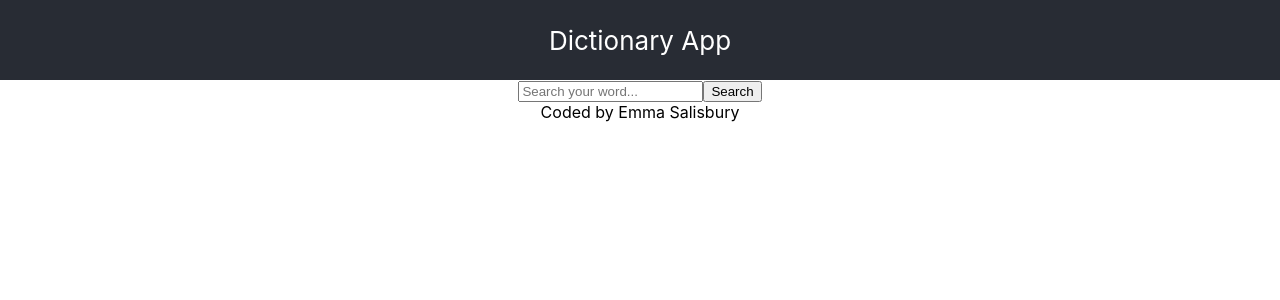
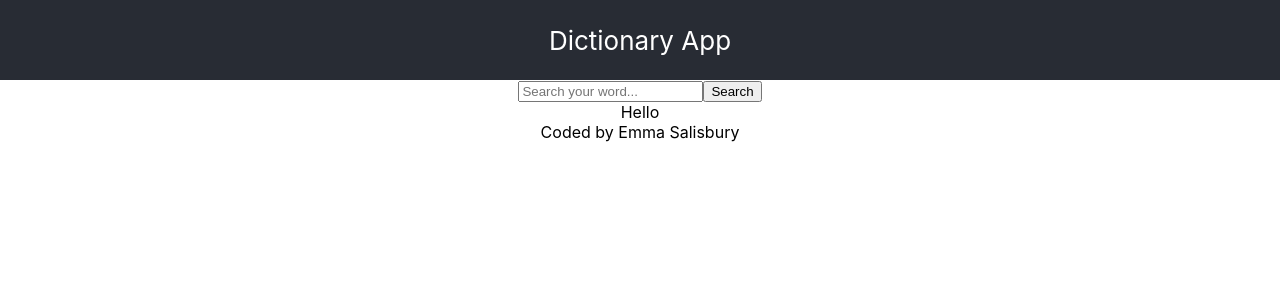
Before and after one commit to emmagsal/dictionary-react-app, a React (Create React App) app: page / in a window 1280 px wide. Shown: the top 300 px of the page. Built offline with nearby package versions, Linux system fonts and the light colour scheme.

Commit message:
Continue building Results

```diff
--- a/src/App.js
+++ b/src/App.js
@@ -1,7 +1,7 @@
 
 import './App.css';
 import Dictionary from './Dictionary';
-import Results from './Results';
+
 
 function App() {
   return (
@@ -10,7 +10,7 @@
         <header className="App-header">Dictionary App
         </header>
         <Dictionary />
-        <Results />
+
         <footer>Coded by Emma Salisbury</footer>
       </div>
     </div>
--- a/src/Dictionary.js
+++ b/src/Dictionary.js
@@ -1,6 +1,7 @@
 import React, { useState } from "react";
 import axios from "axios";
 import './Dictionary.css';
+import Results from './Results';
 
 
 export default function Dictionary() {
@@ -23,10 +24,12 @@
 
 }
   return (
+    <div className="Dictionary">
     <form onSubmit={searchAlert}>
       <input type="search" placeholder="Search your word..." onChange={findSearchword} />
       <input type="submit" value="Search" />
     </form>
-
+    <Results results={results} />
+    </div>
   )
 }
--- a/src/Results.js
+++ b/src/Results.js
@@ -1,8 +1,9 @@
 import React from 'react';
 
-export default function Results() {
-
-    return
-
+export default function Results(props) {
+console.log(props.results)
+     return (
+        <div>Hello</div>
+    )
 
 }
```
